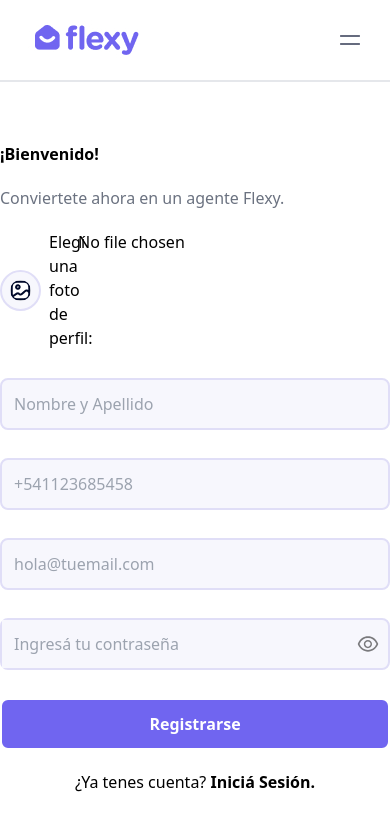
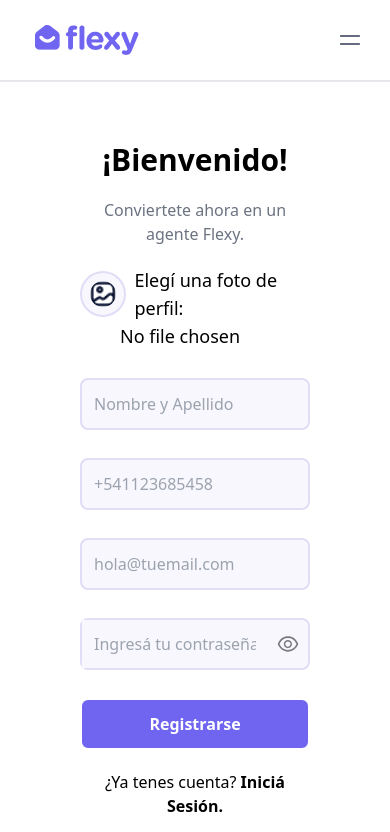
Before and after one commit to JohnFScha/prueba-tecnica-flexy, a React (Vite) app: page / in a window 390 px wide. Shown: the top 832 px of the page. Built offline with nearby package versions, Linux system fonts and the light colour scheme.

Commit message:
fix responsive

```diff
--- a/tailwind.config.js
+++ b/tailwind.config.js
@@ -18,7 +18,7 @@ export default {
     },
     screens: {
       'lg': '1024px',
-      'sm': '425px'
+      'sm': '200px'
     }
   },
   plugins: [],
```
